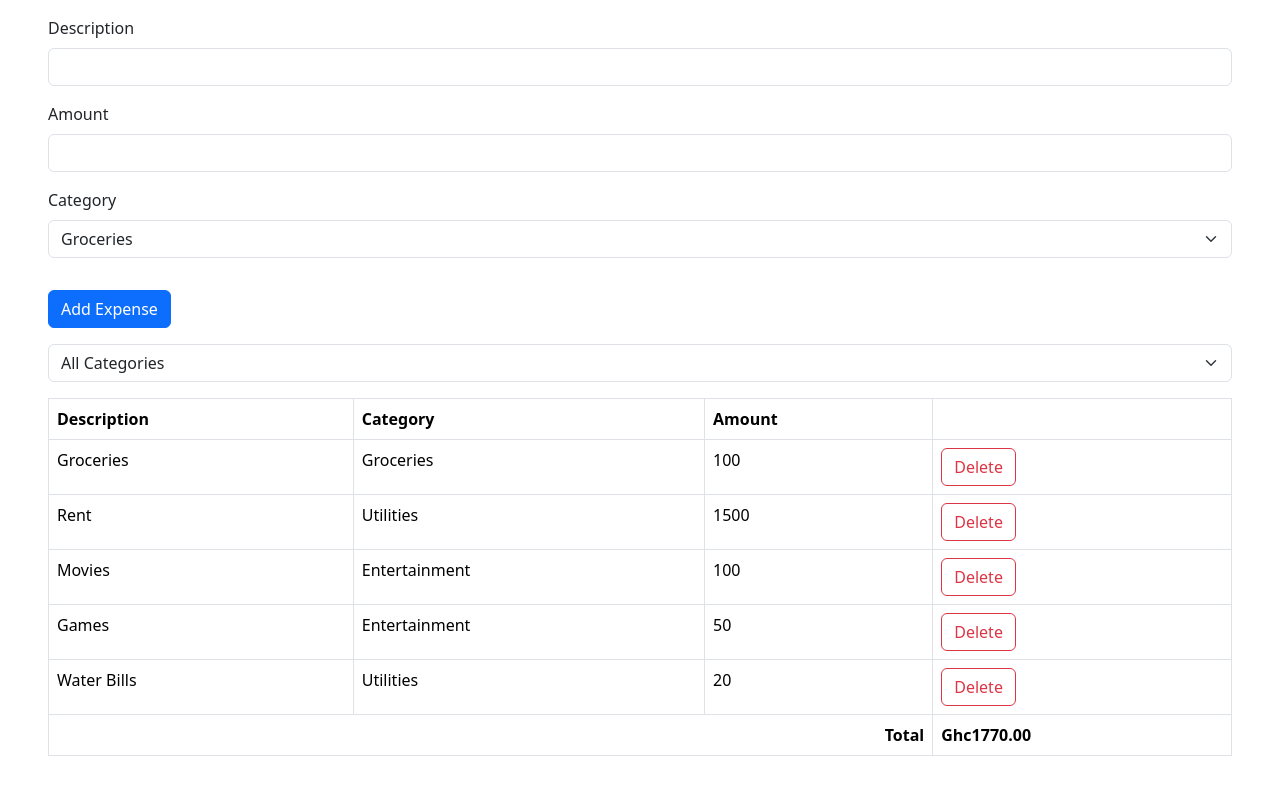
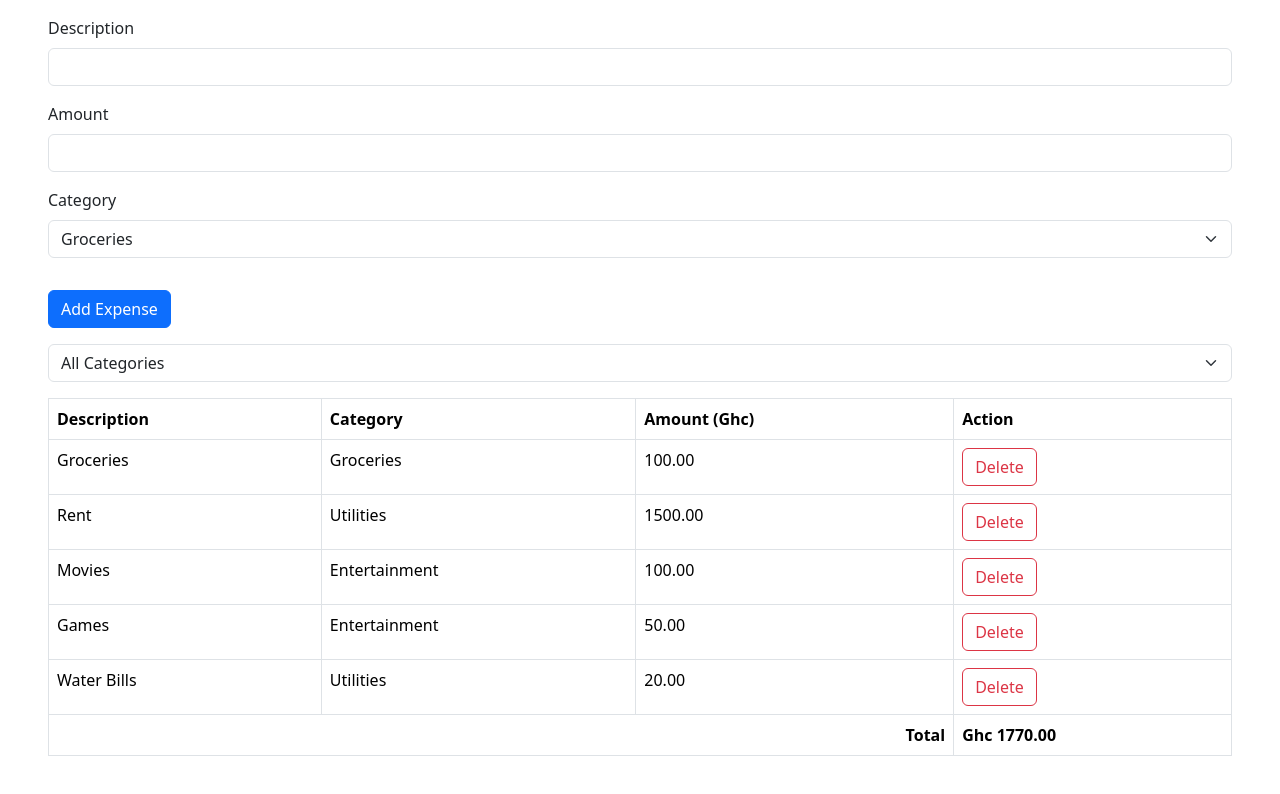
Before and after one commit to KojoFocus/Expense, a React (Vite) app: page / in a window 1280 px wide. Shown: the top 794 px of the page. Built offline with nearby package versions, Linux system fonts and the light colour scheme.

Commit message:
improved the ExpenseList component

```diff
--- a/src/components/ExpenseList.tsx
+++ b/src/components/ExpenseList.tsx
@@ -1,3 +1,5 @@
+
+
 interface Expense {
   id: number;
   description: string;
@@ -5,22 +7,25 @@ interface Expense {
   amount: number;
 }
 
-interface expenses {
+interface ExpenseListProps {
   expenses: Expense[];
   onDelete: (id: number) => void;
 }
 
-const ExpenseList = ({ expenses, onDelete }: expenses) => {
-  if (expenses.length === 0) return null;
+const ExpenseList = ({ expenses, onDelete }: ExpenseListProps) => {
+  if (expenses.length === 0) {
+    return <p className="text-center">No expenses to display.</p>;
+  }
+
   return (
     <div className="mb-3 px-5 pt-3">
-      <table className="table table-bordered ">
+      <table className="table table-bordered">
         <thead>
           <tr>
             <th>Description</th>
             <th>Category</th>
-            <th>Amount</th>
-            <th></th>
+            <th>Amount (Ghc)</th>
+            <th>Action</th>
           </tr>
         </thead>
         <tbody>
@@ -28,7 +33,11 @@ const ExpenseList = ({ expenses, onDelete }: expenses) => {
             <tr key={expense.id}>
               <td>{expense.description}</td>
               <td>{expense.category}</td>
-              <td>{expense.amount}</td>
+              <td>
+                {typeof expense.amount === 'number'
+                  ? expense.amount.toFixed(2)
+                  : "0.00"}
+              </td> {/* Ensuring two decimal places */}
               <td>
                 <button
                   className="btn btn-outline-danger"
@@ -42,15 +51,14 @@ const ExpenseList = ({ expenses, onDelete }: expenses) => {
         </tbody>
         <tfoot>
           <tr>
-            {/* Correct usage of colSpan to span 3 columns */}
             <td colSpan={3} className="text-end">
               <strong>Total</strong>
             </td>
             <td>
               <strong>
-                Ghc
+                Ghc{" "}
                 {expenses
-                  .reduce((total, expense) => total + expense.amount, 0)
+                  .reduce((total, expense) => total + (typeof expense.amount === 'number' ? expense.amount : 0), 0)
                   .toFixed(2)}
               </strong>
             </td>
```
